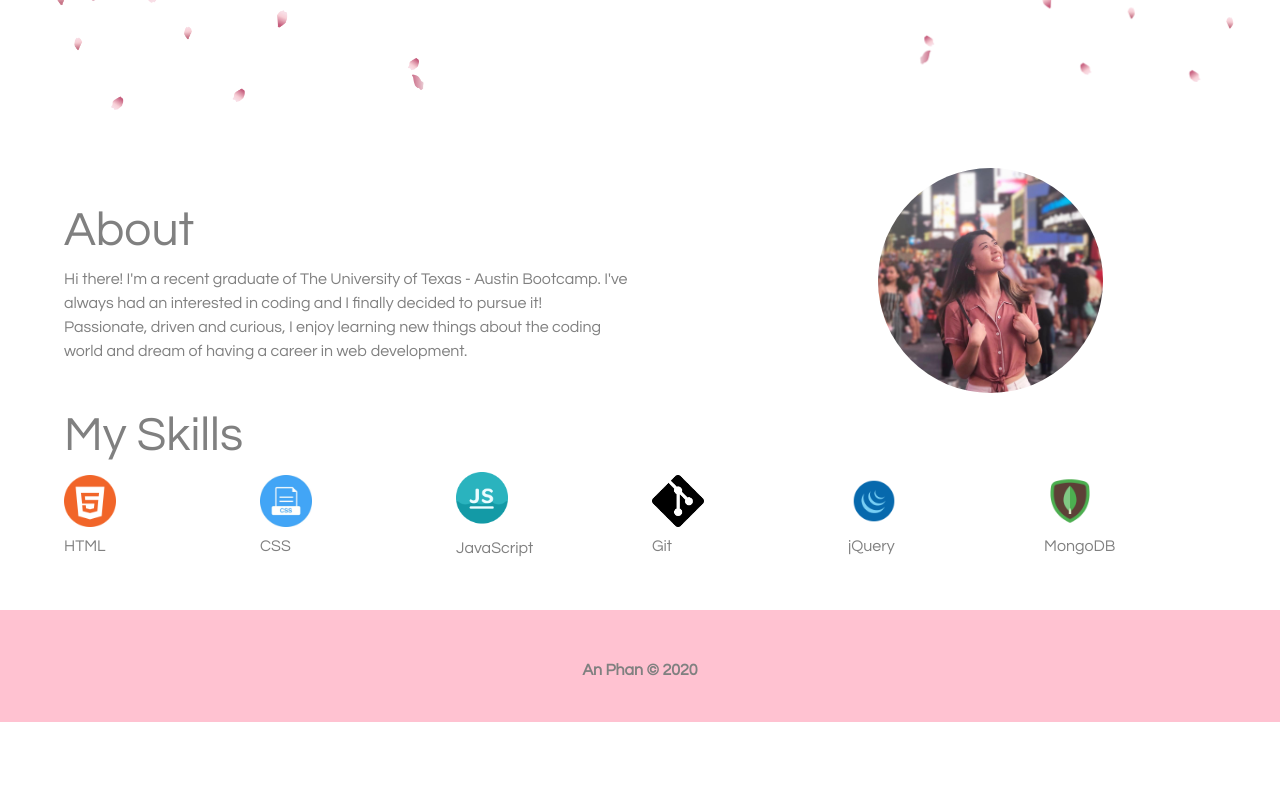
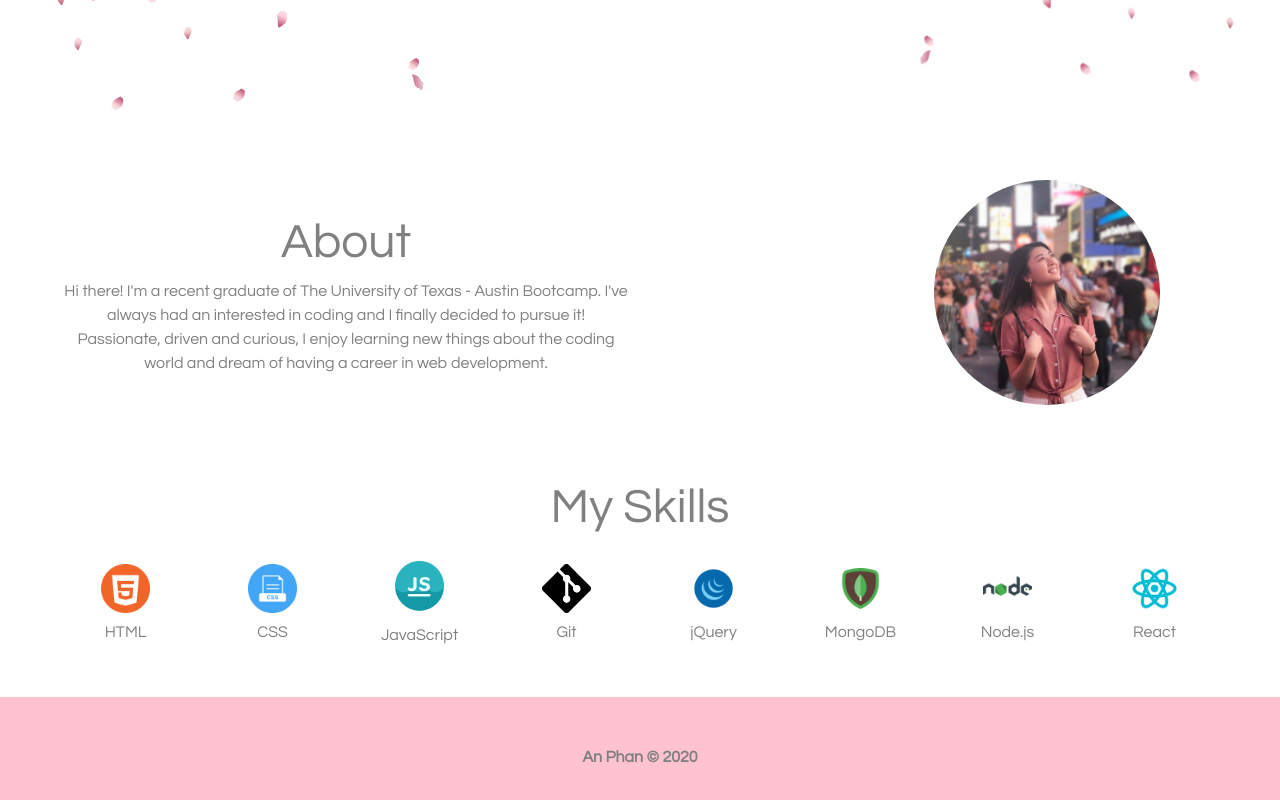
Before and after one commit to antphan98/portfolio2020, a plain HTML site: page index.html in a window 1280 px wide. Shown: the part 444-1244 px from the top of the page. Before the commit the page ends 1166 px from the top, so only its background shows below. Drawn offline with nearby package versions, Linux system fonts and the light colour scheme.

Commit message:
finished home page

```diff
--- a/index.html
+++ b/index.html
@@ -98,6 +98,14 @@
           <img class="mongo" src="images/mongodb.png">
           <h2>MongoDB</h2>
         </div>
+        <div class="column">
+          <img class="node" src="images/nodejs.png">
+          <h2>Node.js</h2>
+        </div>
+        <div class="column">
+          <img class="react" src="images/react-icon-69.png">
+          <h2>React</h2>
+        </div>
       </div>
     </div>
   </div>
--- a/style.css
+++ b/style.css
@@ -56,8 +56,22 @@ h1 {
     margin-top: 10px;
 }
 
-.html, .css, .js, .git, .jquery, .mongo {
-    width: 30%;
+.html, .css, .js, .git, .jquery, .mongo, .node, .react {
+    width: 40%;
     text-align: center;
 
 }
+
+
+.column {
+    text-align: center;
+}
+
+.skills, .skills-title {
+    margin-top: 60px;
+    text-align: center;
+}
+
+.columns {
+    margin-top: 5px;
+}
```
Also changed, not shown: images/nodejs.png (added), images/react-icon-69.png (added).
